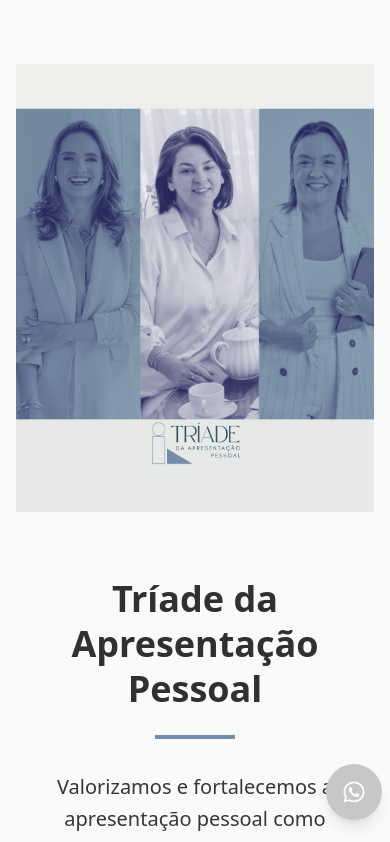
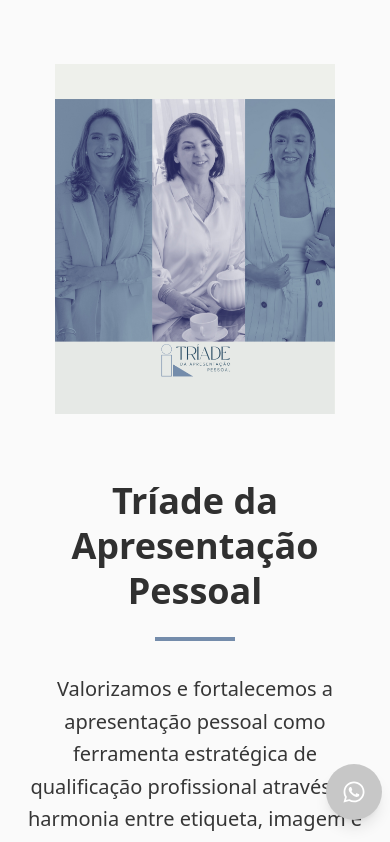
Before and after one commit to kainamf/triade-da-apresentacao-pessoal, a React (Create React App) app: page / in a window 390 px wide. Shown: the top 842 px of the page. Built offline with nearby package versions, Linux system fonts and the light colour scheme.

Commit message:
refactor: Update Hero component image styling for better responsiveness

```diff
--- a/src/components/Hero.tsx
+++ b/src/components/Hero.tsx
@@ -10,8 +10,7 @@ function Hero() {
                         <img
                             src="/assets/images/membros.png"
                             alt="Membros da Tríade da Apresentação Pessoal"
-                            className="w-full h-auto max-w-4xl mx-auto mb-8"
-                            style={{ maxHeight: '500px', objectFit: 'contain' }}
+                            className="w-full h-[350px] max-w-4xl mx-auto mb-8 object-contain"
                         />
                     </div>
 
```
